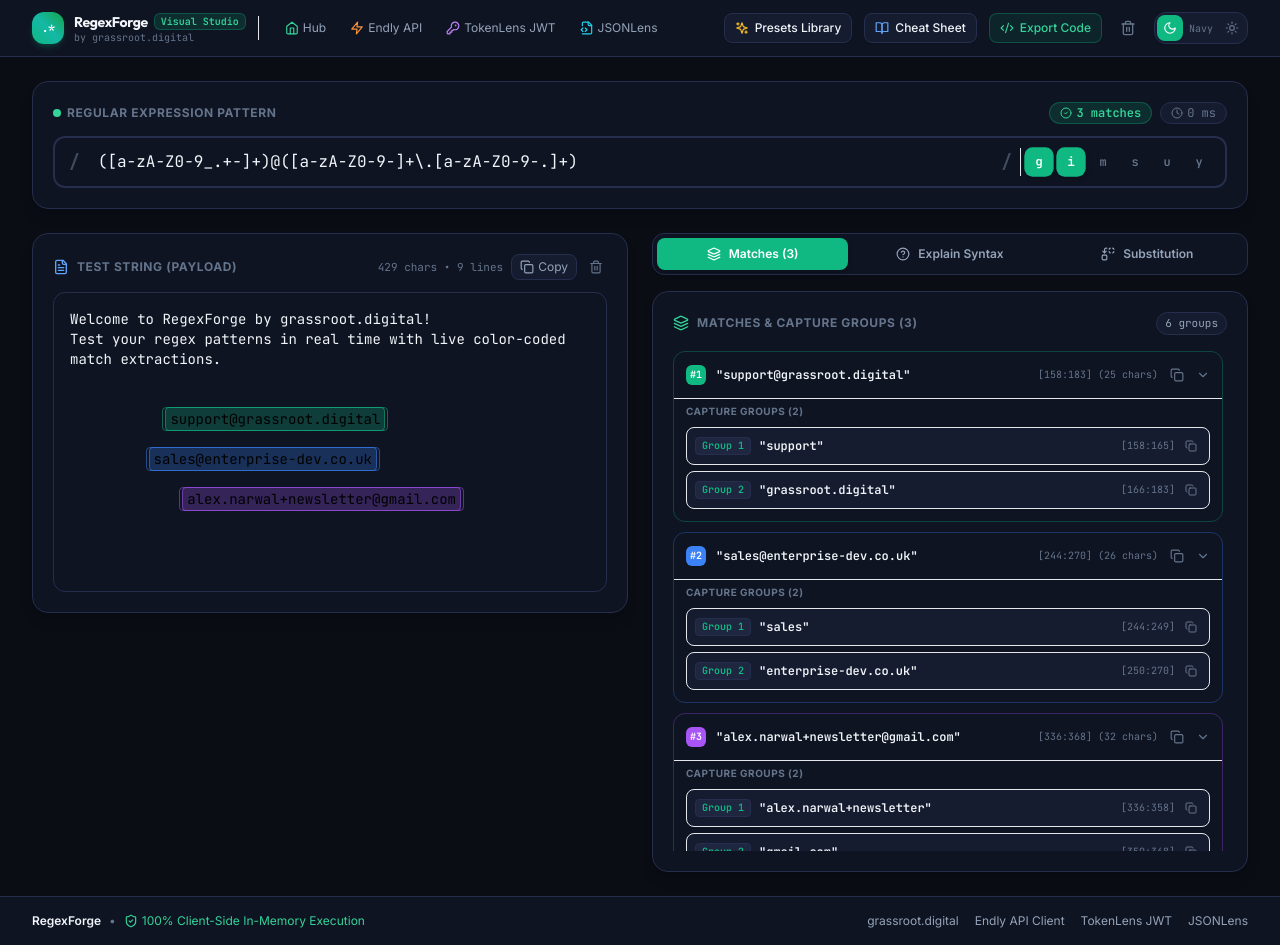
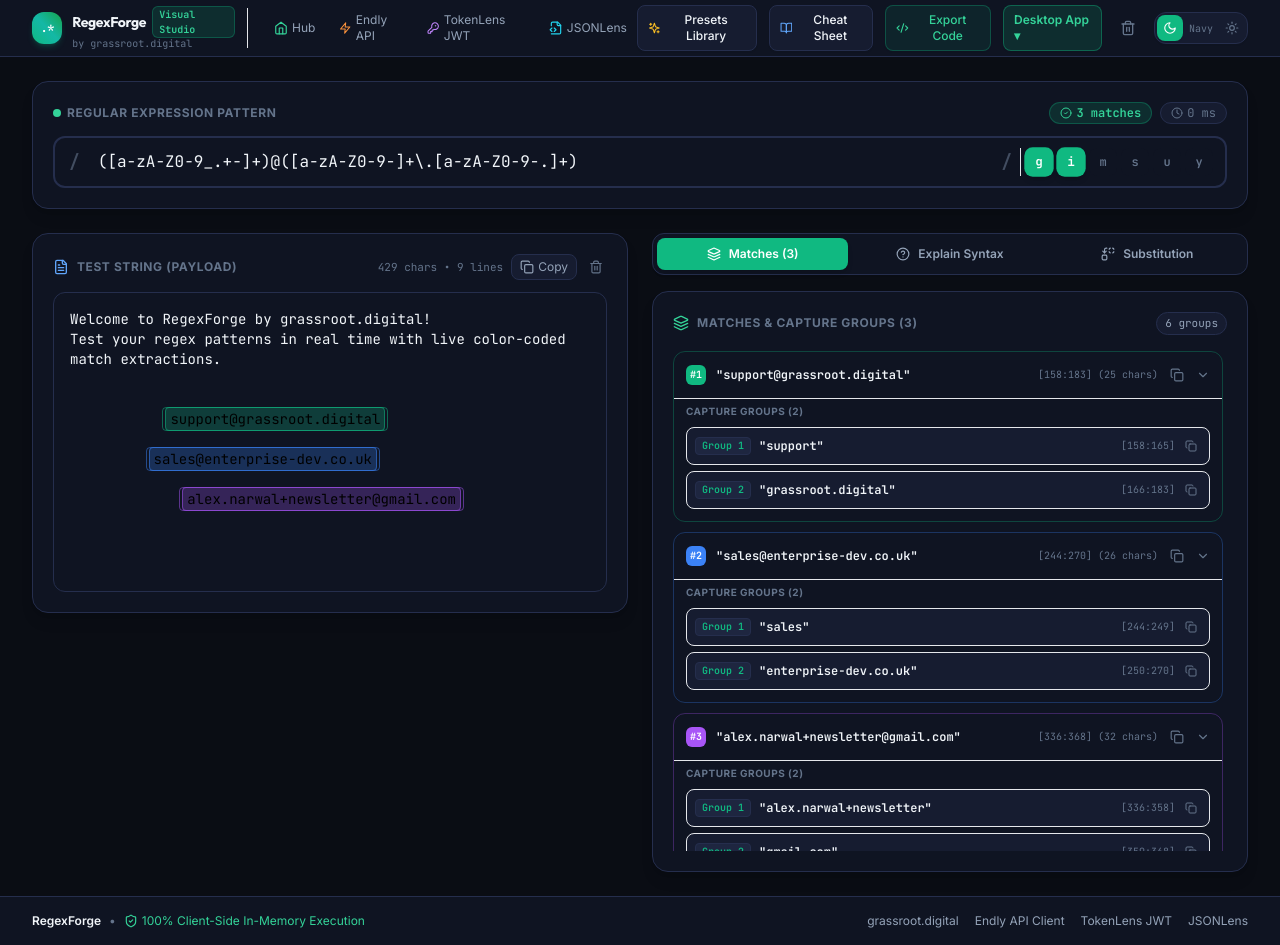
Before and after one commit to rjnarwal/regexforge, a React (Vite) app: page / in a window 1280 px wide. Built offline with nearby package versions, Linux system fonts and the light colour scheme.

Commit message:
feat(nav): add desktop app download button

```diff
--- a/src/components/Navbar.tsx
+++ b/src/components/Navbar.tsx
@@ -127,6 +127,18 @@
             <span className="hidden sm:inline">Export Code</span>
           </button>
 
+          {/* Desktop App Download */}
+          <a
+            href="https://github.com/rjnarwal/regexforge/releases"
+            target="_blank"
+            rel="noopener noreferrer"
+            className="px-2.5 py-1.5 rounded-lg bg-emerald-500/15 hover:bg-emerald-500/25 border border-emerald-500/40 text-xs text-emerald-400 font-semibold flex items-center space-x-1.5 transition-all shadow-sm"
+            title="Download RegexForge Native Desktop App (Mac / Windows / Linux)"
+          >
+            <span className="hidden sm:inline">Desktop App ▾</span>
+            <span className="sm:hidden">App ▾</span>
+          </a>
+
           {/* Clear Workspace */}
           <button
             onClick={onClearWorkspace}
```
